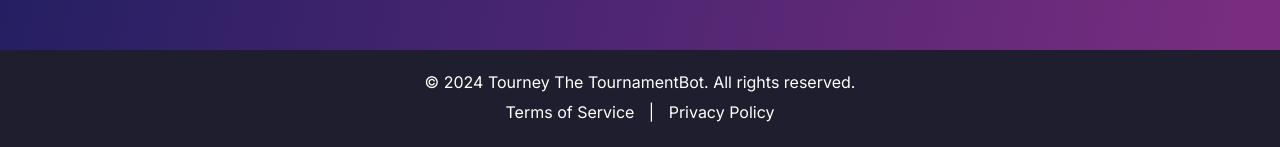
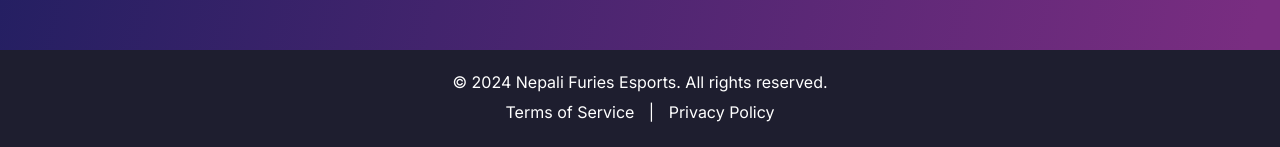
Before and after one commit to PYcode-wiz/tourney, a plain HTML site: page index.html in a window 1280 px wide. Shown: the part 650-797 px from the top of the page. Drawn offline with Linux system fonts and the light colour scheme.

Commit message:
Update index.html

```diff
--- a/index.html
+++ b/index.html
@@ -63,7 +63,7 @@
     </div>
 
     <footer class="footer">
-        <p>&copy; 2024 Tourney The TournamentBot. All rights reserved.</p>
+        <p>&copy; 2024 Nepali Furies Esports. All rights reserved.</p>
         <div style="cursor: pointer; padding: 6px;">
             <a href="terms.html">Terms of Service</a> | <a href="privacy.html">Privacy Policy</a>
         </div>
```
